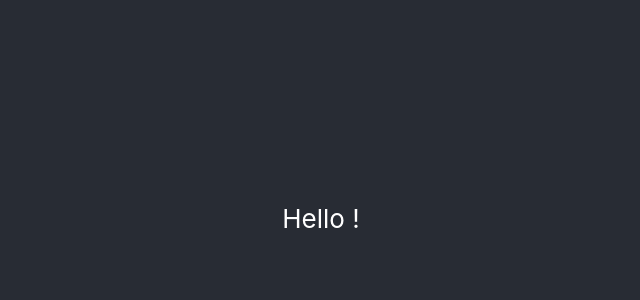
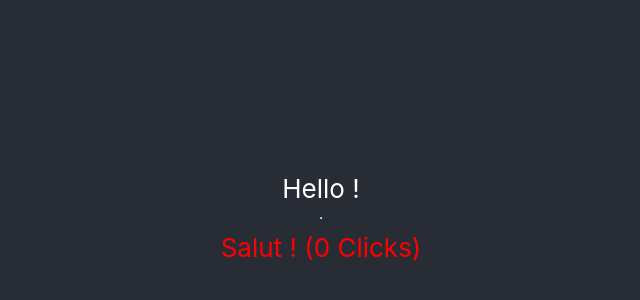
Before and after one commit to julienadam/react-demos, a React (Create React App) app in the folder event-demo/: page / in a window 1280 px wide. Shown: the part 182-482 px from the top of the page, without its empty margins (319-959 px from the left). Built offline with nearby package versions, Linux system fonts and the light colour scheme.

Commit message:
Events with state

```diff
--- a/event-demo/src/App.tsx
+++ b/event-demo/src/App.tsx
@@ -1,12 +1,15 @@
 import React from 'react';
 import './App.css';
 import MouseOverHello from './components/MouseOverHello';
+import MouseOverHelloWithState from './components/MouseOverHelloWithState';
 
 function App() {
   return (
     <div className="App">
       <header className="App-header">
         <MouseOverHello />
+        <hr/>
+        <MouseOverHelloWithState Greeting="Salut !" />
       </header>
     </div>
   );
--- a/event-demo/src/components/MouseOverHello.tsx
+++ b/event-demo/src/components/MouseOverHello.tsx
@@ -7,9 +7,17 @@ class MouseOverHello extends React.Component {
     e.currentTarget.classList.add(styles.off);
   }
 
+  handleMouseLeave = (e: React.MouseEvent<HTMLDivElement>) => {
+    e.currentTarget.classList.remove(styles.off);
+  }
+
+  handleClick = (e: React.MouseEvent<HTMLDivElement>) => {
+    e.currentTarget.classList.add(styles.big);
+  }
+
   public render() {
     return (
-      <div onMouseEnter={this.handleMouseEnter}>
+      <div onClick={this.handleClick} onMouseEnter={this.handleMouseEnter} onMouseLeave={this.handleMouseLeave}>
         Hello !
       </div>
     );
--- /dev/null
+++ b/event-demo/src/components/MouseOverHelloWithState.module.css
@@ -0,0 +1,11 @@
+.on {
+  color: green;
+}
+
+.off {
+  color: red;
+}
+
+.big {
+  background-color: pink;
+}
--- /dev/null
+++ b/event-demo/src/components/MouseOverHelloWithState.tsx
@@ -0,0 +1,33 @@
+import React from 'react';
+import styles from './MouseOverHelloWithState.module.css'
+
+interface HelloState {
+  clicks : number
+  isToggled : boolean
+}
+
+class MouseOverHelloWithState extends React.Component<{ Greeting: string }, HelloState> {
+
+  constructor(props: any){
+    super(props)
+    this.state = { clicks: 0, isToggled: false }
+  }
+
+  handleMouseEnterOrLeave = (_: React.MouseEvent<HTMLDivElement>) => {
+    this.setState({ clicks : this.state.clicks, isToggled : !this.state.isToggled})
+  }
+
+  handleClick = (e: React.MouseEvent<HTMLDivElement>) => {
+    this.setState({ clicks: this.state.clicks + 1, isToggled: this.state.isToggled })
+  }
+
+  public render() {
+    return (
+      <div onClick={this.handleClick} onMouseEnter={this.handleMouseEnterOrLeave} onMouseLeave={this.handleMouseEnterOrLeave} className={this.state.isToggled ? styles.on : styles.off}>
+        {this.props.Greeting} ({this.state.clicks} Clicks)
+      </div>
+    );
+  }
+}
+
+export default MouseOverHelloWithState;
```
